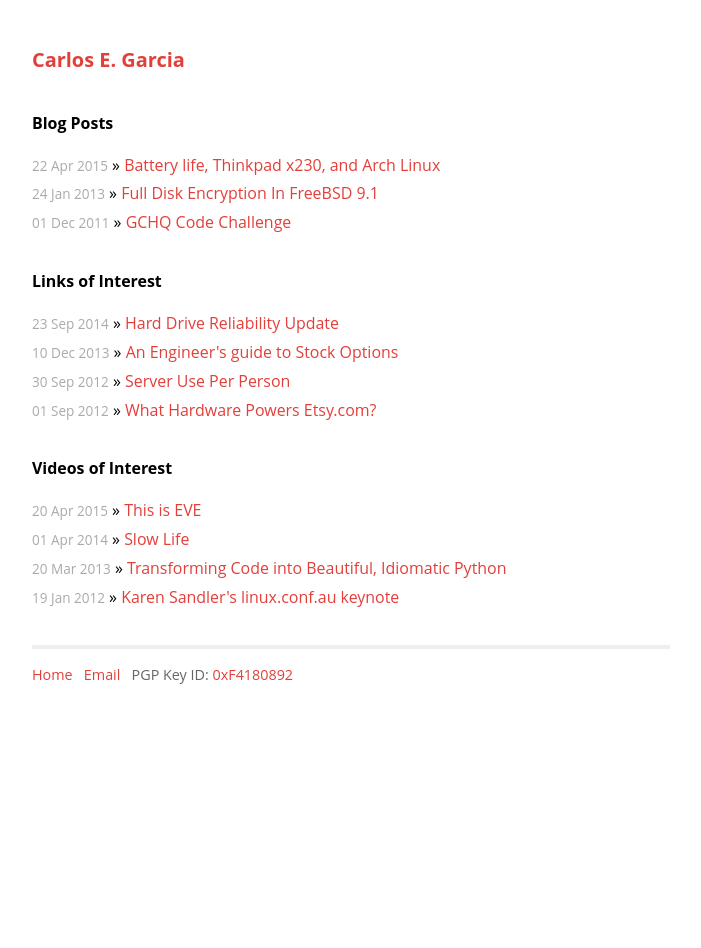
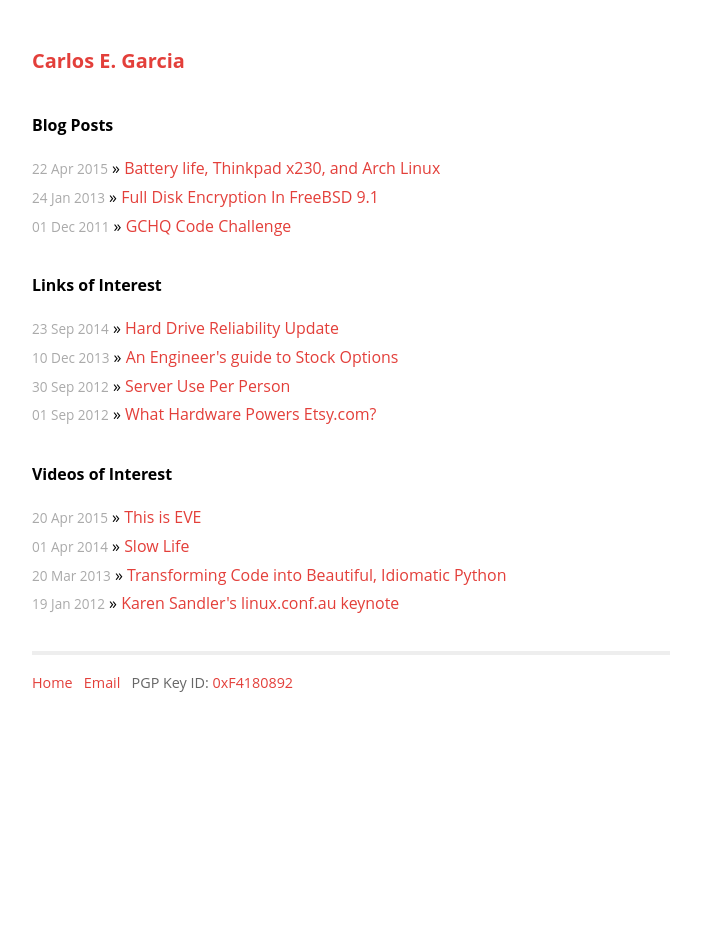
Before and after one commit to cgar/cgar.github.com, a Jekyll site: the page built from index.html, in a window 1280 px wide. Shown: the whole page, without its empty margins (289-990 px from the left). Built offline with Jekyll 4.4.1, drawn with Linux system fonts in a browser that asks for light colours; Markdown is read by kramdown in place of the engine named in the settings; after the commit the page ends 900 px from its top, so only the background shows below that.

Commit message:
height change

```diff
--- a/css/screen.css
+++ b/css/screen.css
@@ -5,13 +5,12 @@
   padding: 0;
 }
 
-html, body {
-  height: 100%;
-}
+/* html, body { */
+/*   height: 100%; */
+/* } */
 
 body {
   background-color: white;
-  /* font: 14.5px "Helvetica Neue", Helvetica, Arial, sans-serif; */
   font-family: "Open Sans", sans-serif;
   text-align: center;
   font-size: 14.5px;
@@ -63,7 +62,6 @@
 
   ul.posts span {
     color: #aaa;
-   /* font-family: "Helvetica Neue", Helvetica, Arial, sans-serif; */
     font-family: "Open Sans", sans-serif;
     font-size: 85%;
   }
@@ -75,7 +73,7 @@
   text-align: justify;
   width: 40em;
   margin: 3em auto 2em auto;
-  line-height: 1.5em;
+  line-height: 1.6em;
 }
 
 .title {
```
